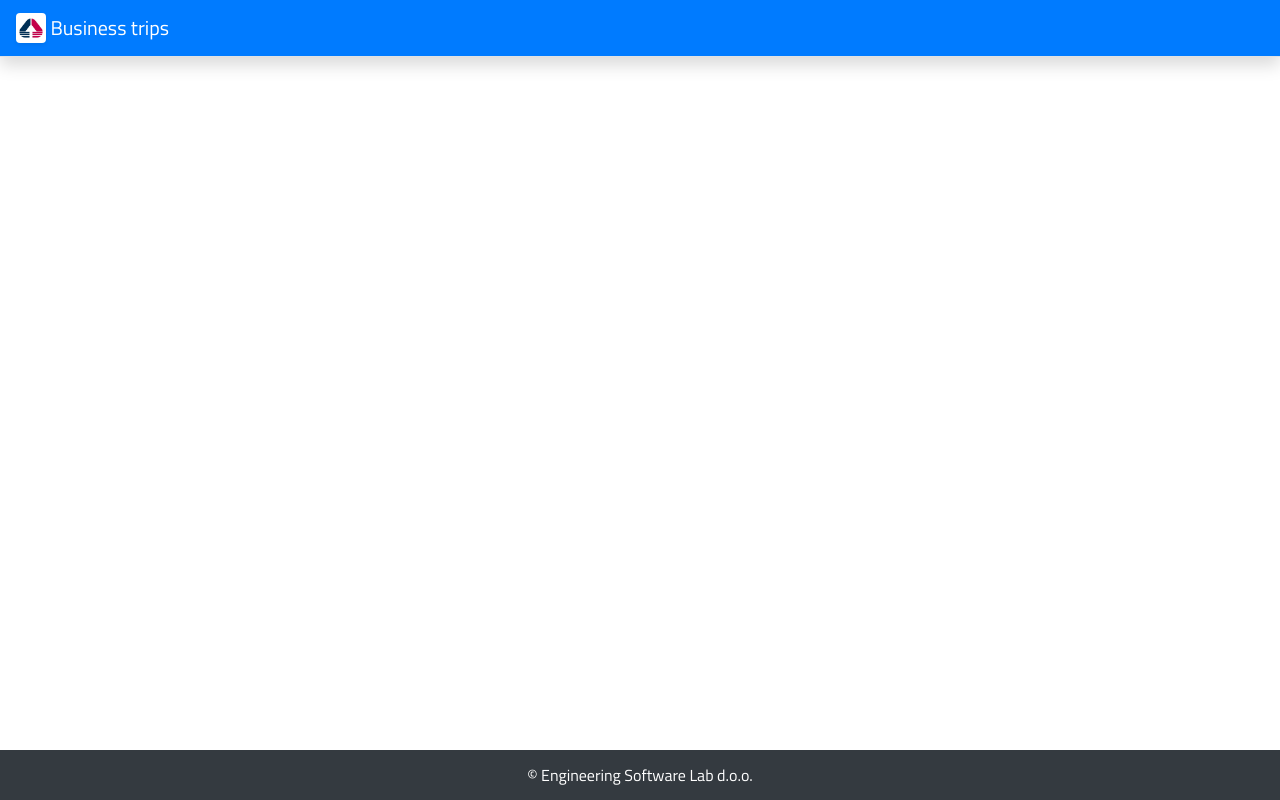
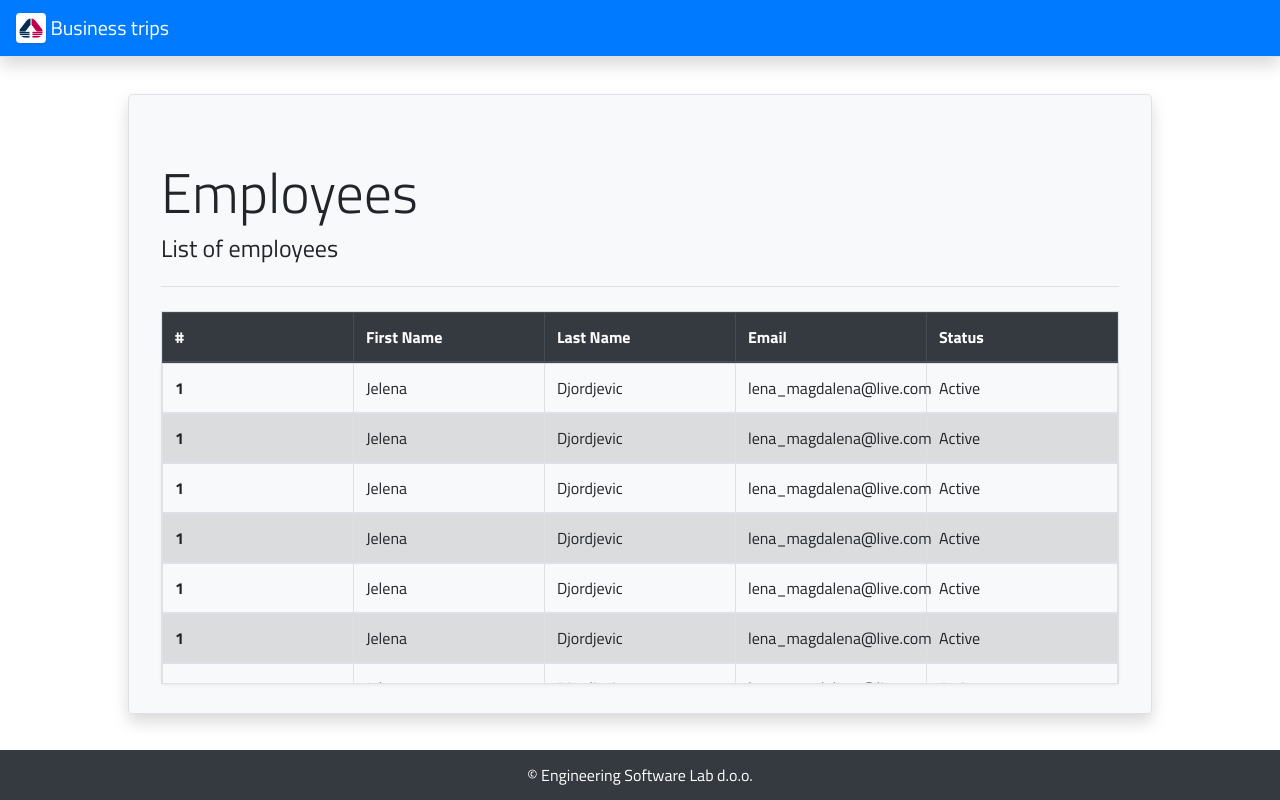
Before and after one commit to mmisojcic/travel-expenses-front, an Angular app in the folder project/: page /allemployees in a window 1280 px wide. Before the commit this address led to /. Built offline with nearby package versions, Linux system fonts and the light colour scheme.

Commit message:
all employees component

```diff
--- /dev/null
+++ b/project/src/app/_components/all-employees/all-employees.component.html
@@ -0,0 +1,97 @@
+<div class="jumbotron shadow border bg-light full-center employee">
+  <h1 class="display-4">Employees</h1>
+  <h4> List of employees</h4>
+  <hr class="my-4">
+  <table class="table table-business-trips   table-bordered">
+    <thead class="thead-dark rounded">
+      <tr>
+        <th scope="col">#</th>
+        <th scope="col">First Name</th>
+        <th scope="col">Last Name</th>
+        <th scope="col">Email</th>
+        <th scope="col">Status</th>
+      </tr>
+    </thead>
+    <tbody class="table-body shadow-sm">
+      <tr>
+        <th scope="row">1</th>
+        <td>Jelena</td>
+        <td>Djordjevic</td>
+        <td>lena_magdalena@live.com</td>
+        <td>Active</td>
+      </tr>
+      <tr>
+        <th scope="row">1</th>
+        <td>Jelena</td>
+        <td>Djordjevic</td>
+        <td>lena_magdalena@live.com</td>
+        <td>Active</td>
+      </tr>
+      <tr>
+        <th scope="row">1</th>
+        <td>Jelena</td>
+        <td>Djordjevic</td>
+        <td>lena_magdalena@live.com</td>
+        <td>Active</td>
+      </tr>
+      <tr>
+        <th scope="row">1</th>
+        <td>Jelena</td>
+        <td>Djordjevic</td>
+        <td>lena_magdalena@live.com</td>
+        <td>Active</td>
+      </tr>
+      <tr>
+        <th scope="row">1</th>
+        <td>Jelena</td>
+        <td>Djordjevic</td>
+        <td>lena_magdalena@live.com</td>
+        <td>Active</td>
+      </tr>
+      <tr>
+        <th scope="row">1</th>
+        <td>Jelena</td>
+        <td>Djordjevic</td>
+        <td>lena_magdalena@live.com</td>
+        <td>Active</td>
+      </tr>
+      <tr>
+        <th scope="row">1</th>
+        <td>Jelena</td>
+        <td>Djordjevic</td>
+        <td>lena_magdalena@live.com</td>
+        <td>Active</td>
+      </tr>
+      <tr>
+        <th scope="row">1</th>
+        <td>Jelena</td>
+        <td>Djordjevic</td>
+        <td>lena_magdalena@live.com</td>
+        <td>Active</td>
+      </tr>
+      <tr>
+        <th scope="row">1</th>
+        <td>Jelena</td>
+        <td>Djordjevic</td>
+        <td>lena_magdalena@live.com</td>
+        <td>Active</td>
+      </tr>
+      <tr>
+        <th scope="row">1</th>
+        <td>Jelena</td>
+        <td>Djordjevic</td>
+        <td>lena_magdalena@live.com</td>
+        <td>Active</td>
+      </tr>
+      <tr>
+        <th scope="row">1</th>
+        <td>Jelena</td>
+        <td>Djordjevic</td>
+        <td>lena_magdalena@live.com</td>
+        <td>Active</td>
+      </tr>
+    </tbody>
+  </table>
+
+
+</div>
--- /dev/null
+++ b/project/src/app/_components/all-employees/all-employees.component.scss
@@ -0,0 +1,63 @@
+.employee {
+    height: calc(100vh - 180px);
+    width: 80%;
+  }
+
+.table-business-trips {
+
+    thead {
+      th {
+        cursor: default;
+      }
+    }
+
+    tr {
+      cursor: pointer;
+      transition: .3s;
+
+      &:nth-child(even) {
+        background-color: rgba(#343a40, 0.15);
+      }
+
+      &:hover {
+        background-color: rgba(#343a40, 0.5);
+        color: #fff;
+        font-weight: 700;
+      }
+    }
+
+    tbody {
+      display: block;
+      height: 320px;
+      overflow: auto;
+    }
+
+    thead,
+    tbody tr {
+      display: table;
+      width: 100%;
+      table-layout: fixed;
+      /* even columns width , fix width of table too*/
+    }
+  }
+  .table-body {
+    //   overflow-y: scroll;
+
+    &::-webkit-scrollbar-track {
+      box-shadow: inset 0 0 5px rgba(#343a40, 0.5);
+      border-radius: 2px;
+    }
+
+    &::-webkit-scrollbar {
+      width: 4px;
+    }
+
+    &::-webkit-scrollbar-thumb {
+      background: #343a40;
+    }
+
+    &::-webkit-scrollbar-thumb:hover {
+      background: #555;
+    }
+
+  }
--- /dev/null
+++ b/project/src/app/_components/all-employees/all-employees.component.ts
@@ -0,0 +1,15 @@
+import { Component, OnInit } from '@angular/core';
+
+@Component({
+  selector: 'app-all-employees',
+  templateUrl: './all-employees.component.html',
+  styleUrls: ['./all-employees.component.scss']
+})
+export class AllEmployeesComponent implements OnInit {
+
+  constructor() { }
+
+  ngOnInit() {
+  }
+
+}
--- a/project/src/app/app-routing.module.ts
+++ b/project/src/app/app-routing.module.ts
@@ -3,11 +3,14 @@ import { LoginComponent } from './_components/login/login.component';
 import { NgModule } from '@angular/core';
 import { Routes, RouterModule } from '@angular/router';
 import { RegisterComponent } from './_components/register/register.component';
+import { AllEmployeesComponent } from './_components/all-employees/all-employees.component';
 
 const routes: Routes = [
   { path: 'login', component: LoginComponent },
   { path: 'register', component: RegisterComponent },
-  { path: 'user/:id', component: EmployeeComponent }
+  { path: 'user/:id', component: EmployeeComponent },
+  { path: 'allemployees', component: AllEmployeesComponent}
+
 ];
 
 @NgModule({
--- a/project/src/app/app.module.ts
+++ b/project/src/app/app.module.ts
@@ -9,13 +9,15 @@ import { LoginComponent } from './_components/login/login.component';
 import { RegisterComponent } from './_components/register/register.component';
 import { EmployeeComponent } from './_components/employee/employee.component';
 import { BrowserAnimationsModule } from '@angular/platform-browser/animations';
+import { AllEmployeesComponent } from './_components/all-employees/all-employees.component';
 
 @NgModule({
   declarations: [
     AppComponent,
     LoginComponent,
     RegisterComponent,
-    EmployeeComponent
+    EmployeeComponent,
+    AllEmployeesComponent
   ],
   imports: [
     BrowserModule,
```
